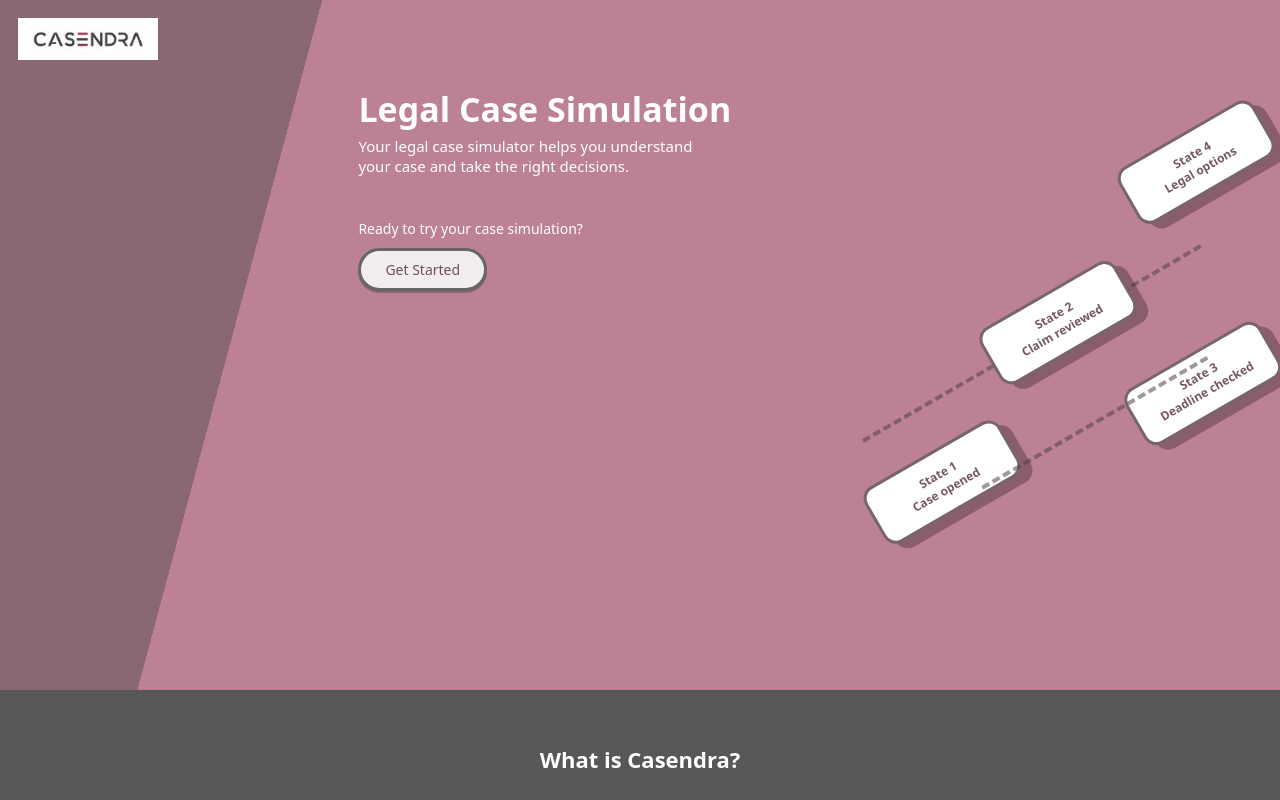
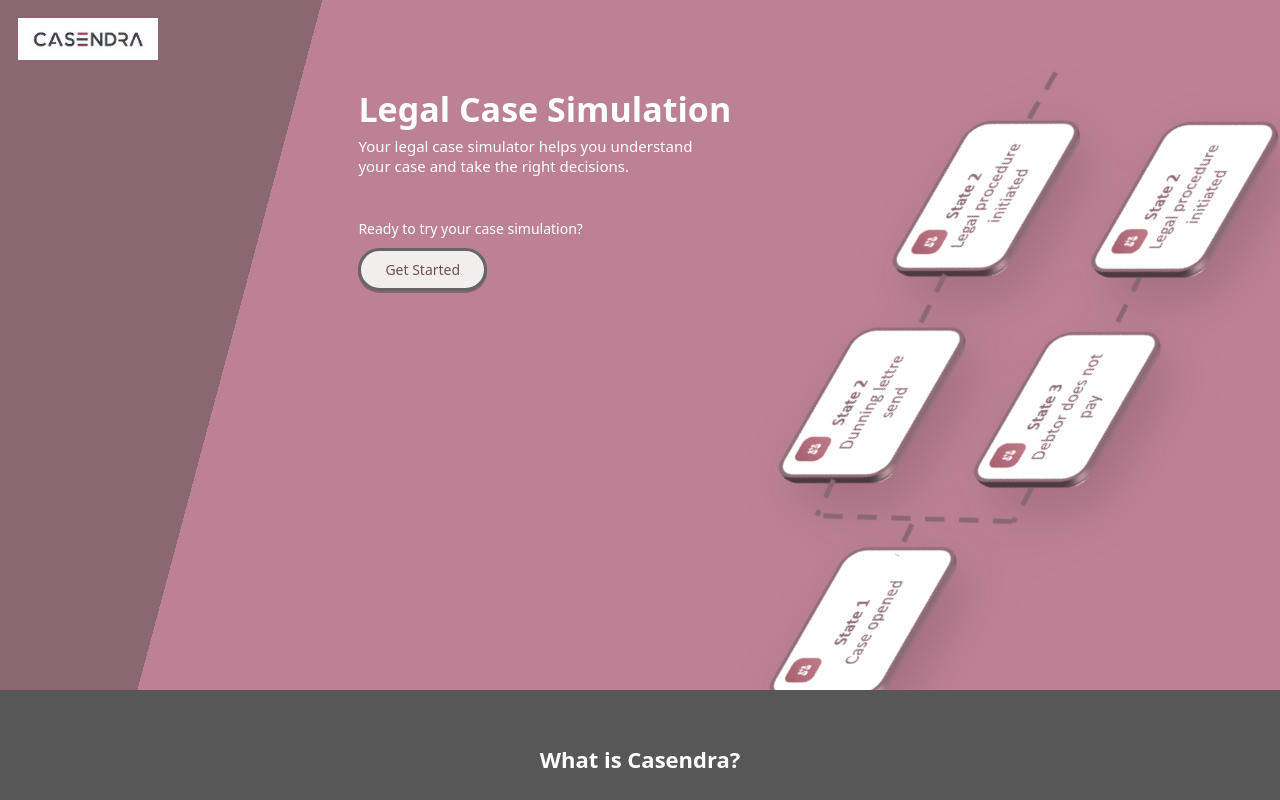
Before and after one commit to HennWa/legal_case_simulator, a React app in the folder frontend/: page / in a window 1280 px wide. Shown: the top 800 px of the page. Built offline with nearby package versions, Linux system fonts and the light colour scheme; the HTML template or start-up script is replaced by a standard one.

Commit message:
image in landing page

```diff
--- a/frontend/src/LandingPage.css
+++ b/frontend/src/LandingPage.css
@@ -79,46 +79,26 @@
   transform: rotate(-30deg);
 }
 
-.case-graph-preview::before,
-.case-graph-preview::after {
-  content: "";
+.case-graph-preview {
   position: absolute;
-  border-top: 4px dashed rgba(82, 66, 72, 0.55);
+  right: -45px;
+  top: 150px;
+
+  width: min(58vw, 760px);
+
+  pointer-events: none;
+  user-select: none;
 }
 
-.case-graph-preview::before {
-  width: 390px;
-  top: 145px;
-  left: 40px;
+.case-graph-image {
+  display: block;
+  width: 100%;
+  height: auto;
+
+  object-fit: contain;
+
+  filter: drop-shadow(0 24px 26px rgba(39, 20, 27, 0.18));
 }
-
-.case-graph-preview::after {
-  width: 260px;
-  top: 245px;
-  left: 120px;
-}
-
-.preview-card {
-  position: absolute;
-  width: 150px;
-  height: 58px;
-  background: white;
-  color: #755864;
-  border-radius: 14px;
-  border: 3px solid #77656b;
-  box-shadow: 8px 10px 0 rgba(0,0,0,0.28);
-  display: flex;
-  align-items: center;
-  justify-content: center;
-  text-align: center;
-  font-size: 12px;
-  font-weight: 700;
-}
-
-.card-1 { left: 10px; top: 190px; }
-.card-2 { left: 190px; top: 110px; }
-.card-3 { left: 285px; top: 235px; }
-.card-4 { left: 390px; top: 40px; }
 
 .about-section {
   padding: 54px 20px 70px;
--- a/frontend/src/LandingPage.jsx
+++ b/frontend/src/LandingPage.jsx
@@ -1,5 +1,7 @@
 import { Link } from "react-router-dom";
 import logo from "./assets/logos/logo.png";
+import caseGraphImage from "./assets/landing/case_graph.png";
+
 import "./LandingPage.css";
 
 export default function LandingPage() {
@@ -26,10 +28,11 @@ export default function LandingPage() {
         </div>
 
         <div className="case-graph-preview">
-          <div className="preview-card card-1">State 1<br />Case opened</div>
-          <div className="preview-card card-2">State 2<br />Claim reviewed</div>
-          <div className="preview-card card-3">State 3<br />Deadline checked</div>
-          <div className="preview-card card-4">State 4<br />Legal options</div>
+          <img
+            src={caseGraphImage}
+            alt="Example legal case simulation graph"
+            className="case-graph-image"
+          />
         </div>
       </section>
 
```
Also changed, not shown: frontend/src/assets/landing/case_graph.png (added).
